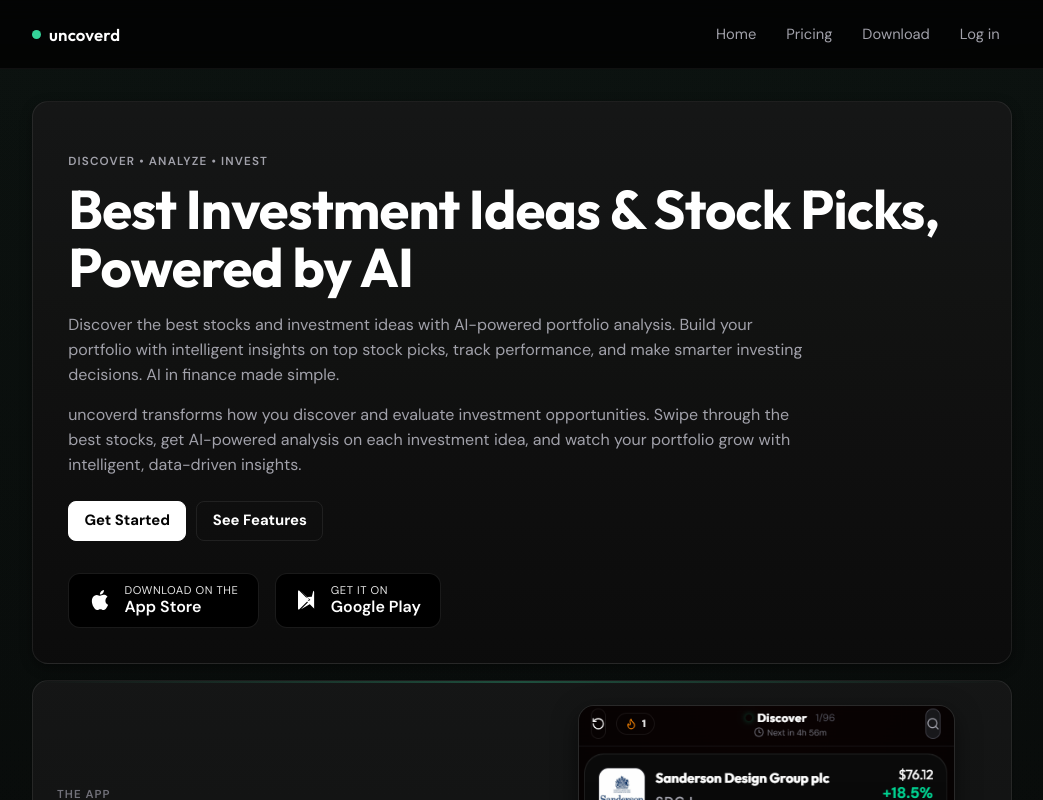
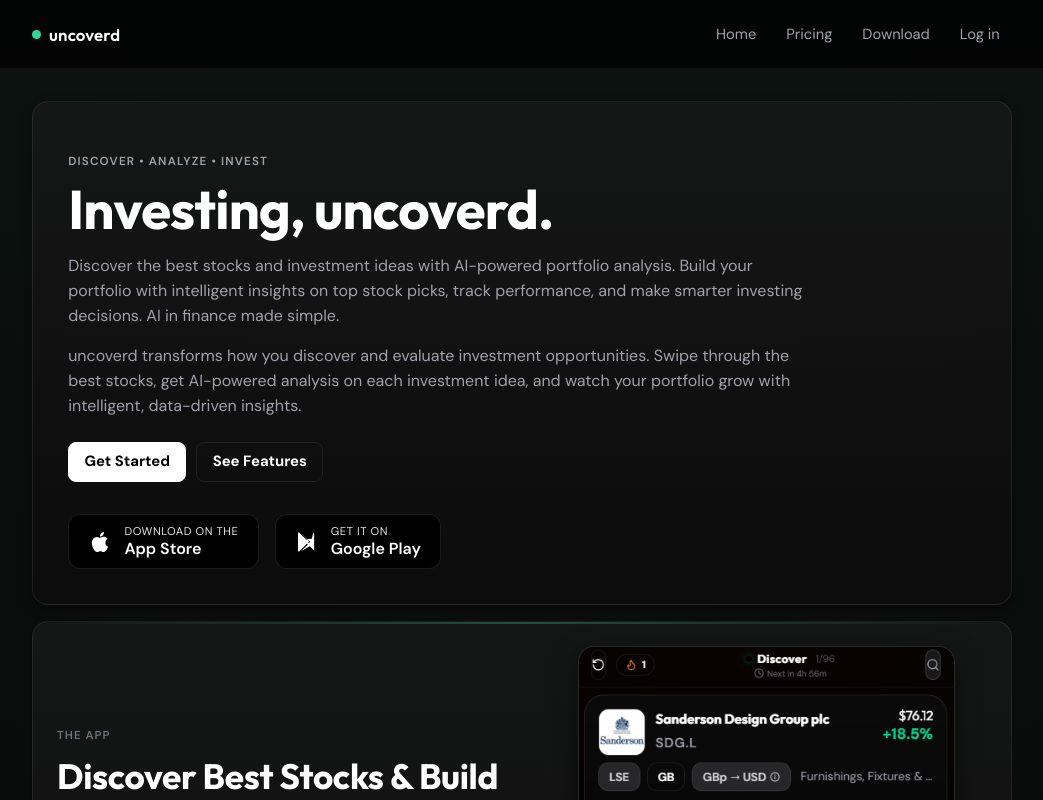
Before and after one commit to tickrbee/uncoverd-web, a Next.js app: page / in a window 1280 px wide. Shown: the top 800 px of the page, without its empty margins (118-1161 px from the left). Built offline with nearby package versions, Linux system fonts and the light colour scheme; no server answers.

Commit message:
Revert H1 heading to 'Investing, uncoverd.' branding

```diff
--- a/src/app/page.tsx
+++ b/src/app/page.tsx
@@ -59,7 +59,7 @@
         {/* Hero Section */}
         <section id="hero" className="hero">
           <p className="hero__eyebrow">Discover • Analyze • Invest</p>
-          <h1>Best Investment Ideas & Stock Picks, Powered by AI</h1>
+          <h1>Investing, uncoverd.</h1>
           <p>
             Discover the best stocks and investment ideas with AI-powered portfolio analysis. Build your portfolio with
             intelligent insights on top stock picks, track performance, and make smarter investing decisions. AI in
```
